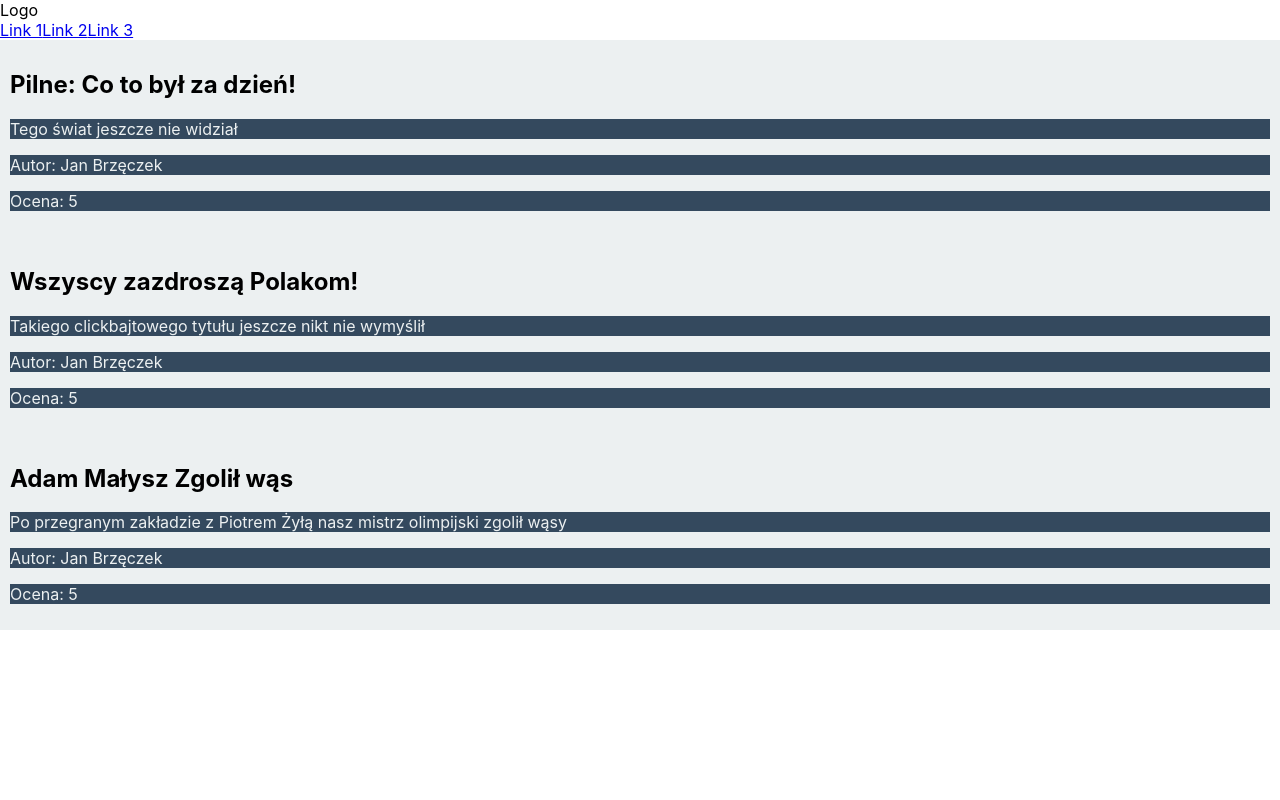
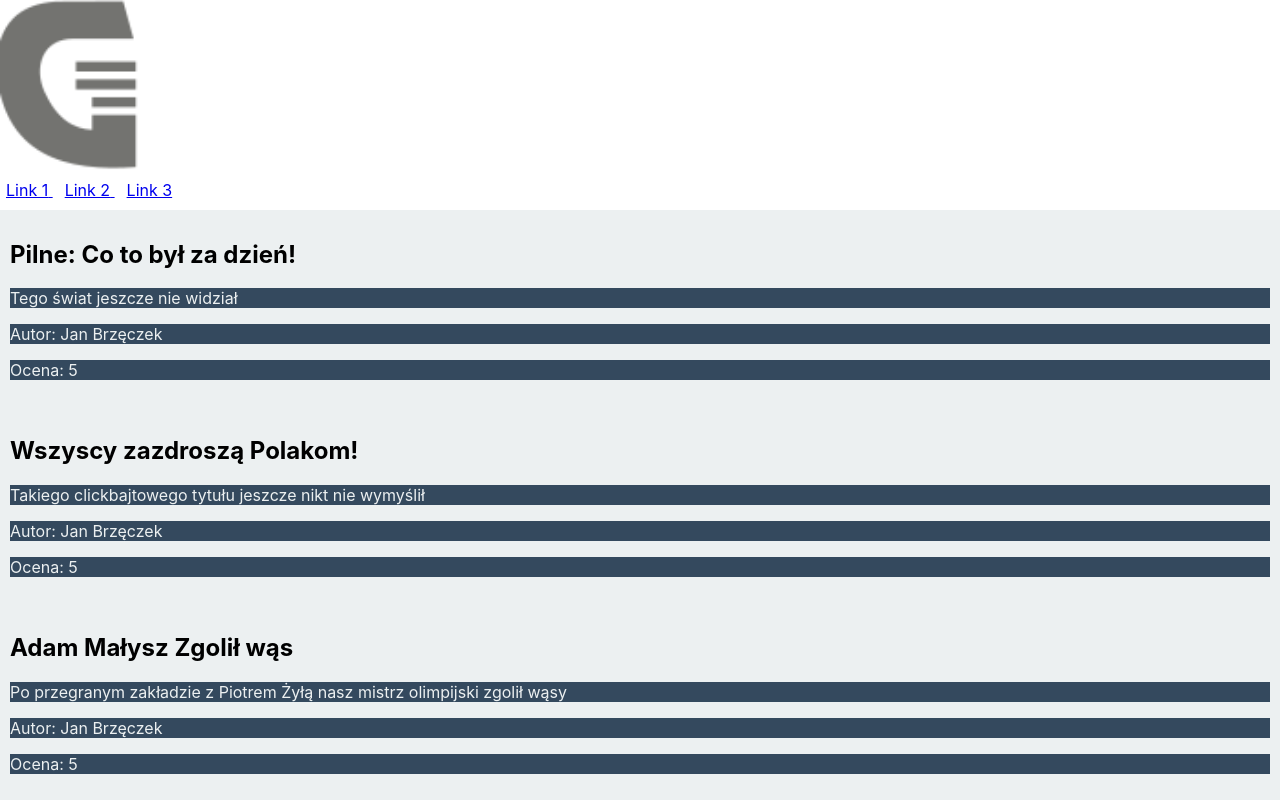
Before and after one commit to TomaszBronk/ReactPoligon, a React (Create React App) app: page / in a window 1280 px wide. Built offline with nearby package versions, Linux system fonts and the light colour scheme.

Commit message:
kompozycja komponentow

```diff
--- a/src/components/Header/Header.js
+++ b/src/components/Header/Header.js
@@ -1,5 +1,6 @@
 import React from 'react';
 
+import Menu from './Menu';
 import Logo from './Logo';
 import NavLink from './NavLink';
 
@@ -7,12 +8,12 @@
 return(
 <div>
     <Logo />
-    <div>
+    <Menu>
 <NavLink to="/" label="Link 1"/>
 <NavLink to="/" label="Link 2"/>
 <NavLink to="/" label="Link 3"/>
+</Menu>
 
-    </div>
 </div>
 );
 
--- a/src/components/Header/Logo.js
+++ b/src/components/Header/Logo.js
@@ -1,7 +1,18 @@
 import React from 'react';
 
+import logoImg from './G.png';
+
+const styles = {
+    width: 150,
+    height: 'auto'
+};
+
 function Logo() {
-    return <div>Logo</div>;
+    return (
+    <div>
+        <img src={logoImg} alt="logo" style={styles} />
+    </div>
+    );
 }
 
 export default Logo;
--- /dev/null
+++ b/src/components/Header/Menu.js
@@ -0,0 +1,17 @@
+import React from 'react';
+
+const styles = {
+
+    marginBottom: 10
+};
+
+function Menu({children}){
+return(
+    <nav style={styles}>
+{ children }
+    </nav>
+);
+
+}
+
+export default Menu;
--- a/src/components/Header/NavLink.js
+++ b/src/components/Header/NavLink.js
@@ -1,6 +1,10 @@
 import React from 'react';
 
+const styles = {
+    padding: 6
+};
+
 function NavLink({to, label}) {
-    return <a href={to}>{label}</a>;
+return <a href={to} style={styles}>{label} </a>;
 }
 export default NavLink;
--- a/src/components/Header/index.js
+++ b/src/components/Header/index.js
@@ -1,3 +1,4 @@
 export {default} from './Header';
+export {default as Menu} from './Menu';
 export {default as Logo} from './Logo'; // Logo
 export {default as NavLink} from './NavLink'; // NavLink
```
Also changed, not shown: src/components/Header/G.png (added).
